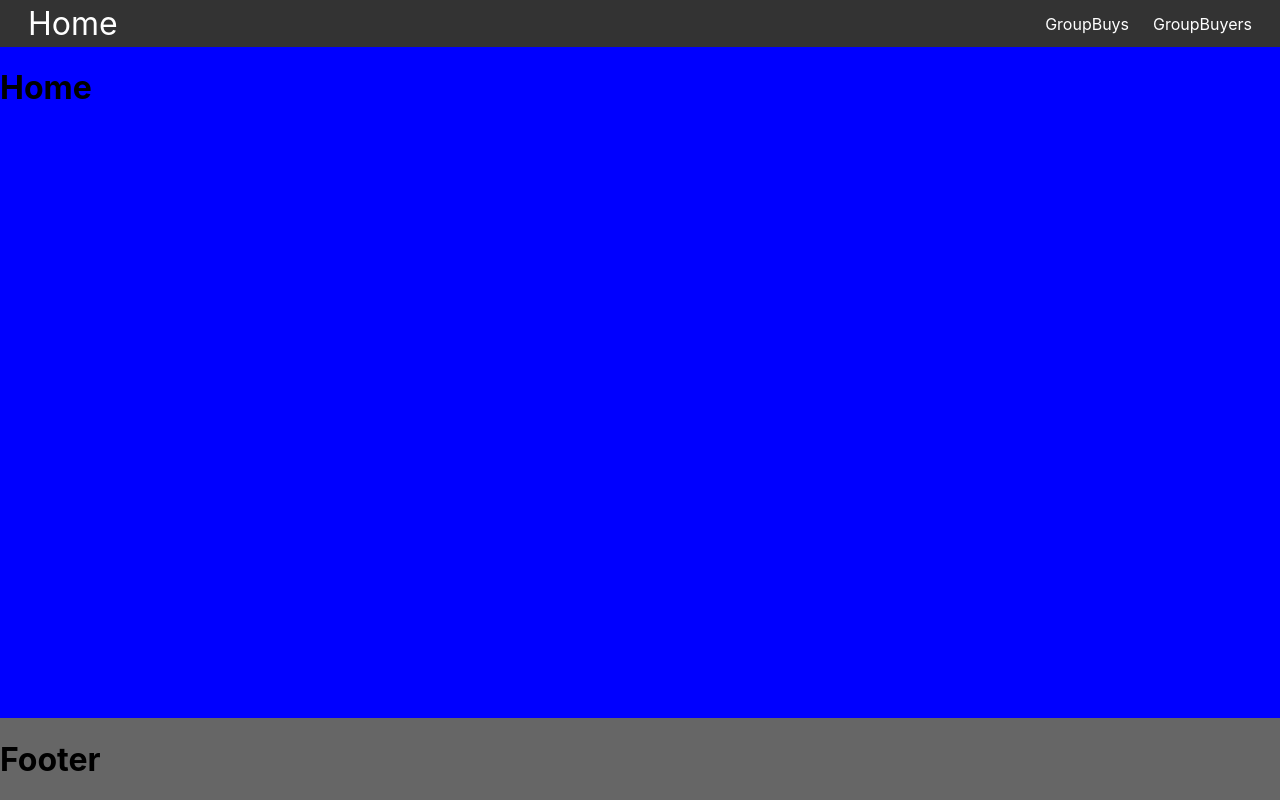
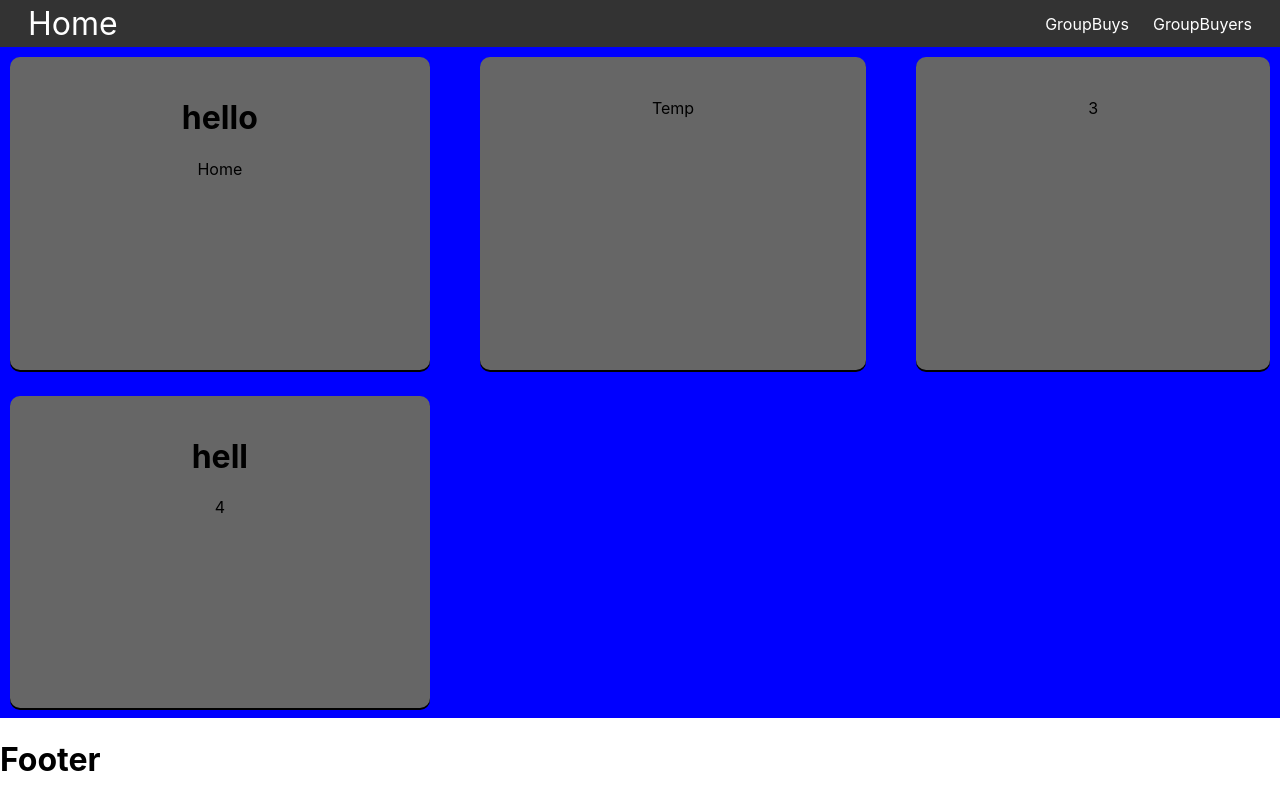
Before and after one commit to ArtLiathain/KeyboardWebsiteBun, a React (Create React App) app: page / in a window 1280 px wide. Built offline with nearby package versions, Linux system fonts and the light colour scheme.

Commit message:
Update card and add grid

```diff
--- a/src/Components/Card/Card.js
+++ b/src/Components/Card/Card.js
@@ -1,8 +1,16 @@
 import React from "react";
 import styled from "./Card.module.css";
 
-const Card = ({ children, classes }) => {
-  return <div className={`${classes} ${styled.card}`}>{children}</div>;
+const Card = ({ children, classes, title }) => {
+  if (title === null) {
+    return <div className={`${classes} ${styled.card}`}>{children}</div>;
+  }
+  return (
+    <div className={`${classes} ${styled.card}`}>
+      <h1>{title}</h1>
+      {children}
+    </div>
+  );
 };
 
 export default Card;
--- a/src/Components/Card/Card.module.css
+++ b/src/Components/Card/Card.module.css
@@ -1,5 +1,7 @@
 .card {
     background-color: #666;
-    min-height : 100;
     box-shadow: 0px 2px;
+    padding: 20px;
+    border-radius: 10px;
+    text-align: center;
 }
--- a/src/Components/Footer/Footer.js
+++ b/src/Components/Footer/Footer.js
@@ -4,9 +4,9 @@ import Card from "../Card/Card";
 
 const Footer = () => {
     return (
-        <Card>
+        <div>
             <h1>Footer</h1>
-        </Card>
+        </div>
     )
 }
 export default Footer
--- a/src/Components/Pages/GroupBuyers/GroupBuyers.js
+++ b/src/Components/Pages/GroupBuyers/GroupBuyers.js
@@ -4,9 +4,9 @@ import styled from "./GroupBuyers.module.css"
 
 const GroupBuyers = () => {
   return (
-    <Card classes={styled.groupBuyers}>
+    <div className={styled.groupBuyers}>
       <h1>GroupBuyers</h1>
-    </Card>
+    </div>
   );
 };
 
--- a/src/Components/Pages/GroupBuys/GroupBuys.js
+++ b/src/Components/Pages/GroupBuys/GroupBuys.js
@@ -3,9 +3,9 @@ import Card from "../../Card/Card";
 import styled from "./GroupBuys.module.css"
 const GroupBuys = () => {
   return (
-    <Card classes={styled.groupBuys}>
+    <div className={styled.groupBuys}>
       <h1>GroupBuys</h1>
-    </Card>
+    </div>
   );
 };
 
--- a/src/Components/Pages/Home/Home.js
+++ b/src/Components/Pages/Home/Home.js
@@ -4,9 +4,12 @@ import styled from "./Home.module.css"
 
 const Home = () => {
   return (
-    <Card classes={styled.home}>
-      <h1>Home</h1>
-    </Card>
+    <div className={styled.home}>
+      <Card title="hello">Home</Card>
+      <Card>Temp</Card>
+      <Card>3</Card>
+      <Card title="hell">4</Card>
+    </div>
   );
 };
 
--- a/src/Components/Pages/Home/Home.module.css
+++ b/src/Components/Pages/Home/Home.module.css
@@ -1,4 +1,9 @@
 .home {
     flex: 1;
     background-color: blue;
+    display: grid;
+    gap: 4%;
+    padding: 10px;
+    grid-template-columns: auto auto auto;
+
 }
```
